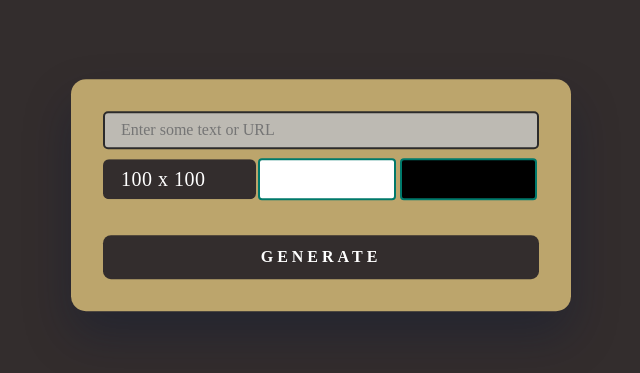
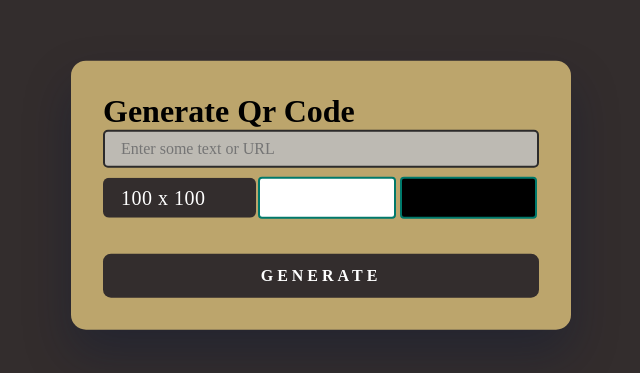
Before and after one commit to shaik-jeelan-641/Generate-QR-Code, a plain HTML site: page index.html in a window 1280 px wide. Shown: the part 205-578 px from the top of the page, without its empty margins (319-959 px from the left). Drawn offline with Linux system fonts and the light colour scheme.

Commit message:
index.html

```diff
--- a/index.html
+++ b/index.html
@@ -8,6 +8,7 @@
   </head>
   <body>
     <div class="wrapper">
+      <h1>Generate Qr Code</h1>
       <input type="text" id="placement" placeholder="Enter some text or URL" />
       <div class="options">
         <select class="size">
```
